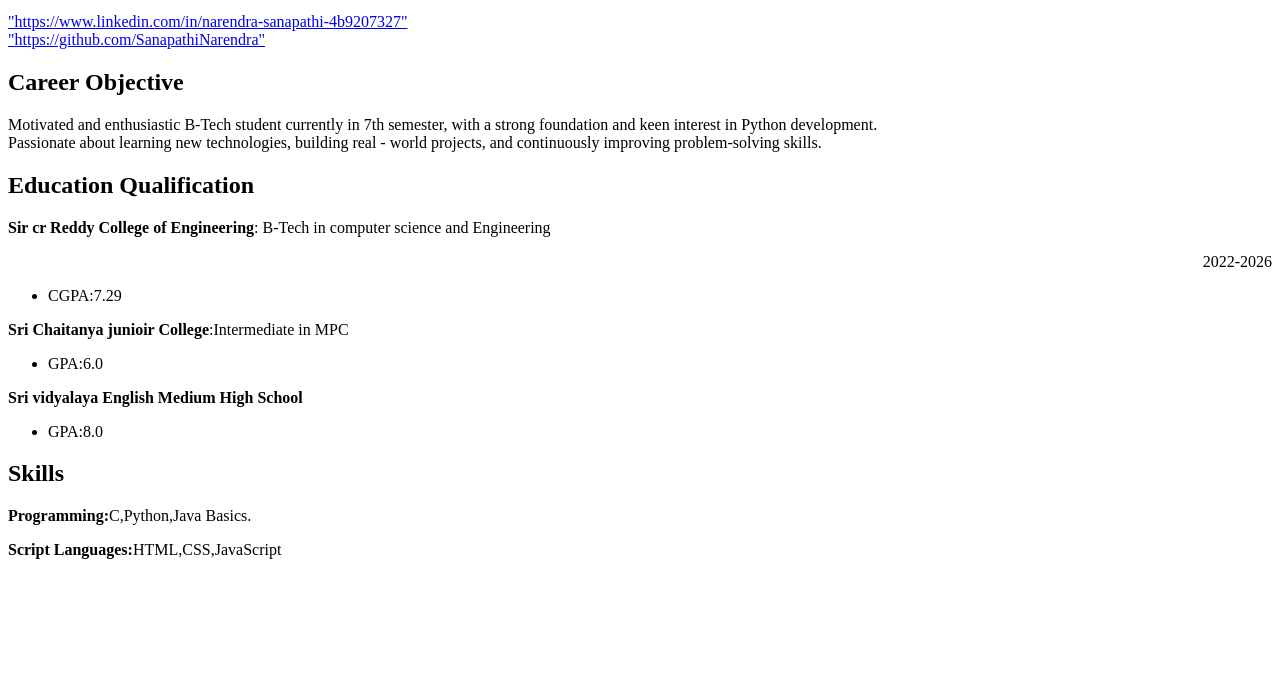
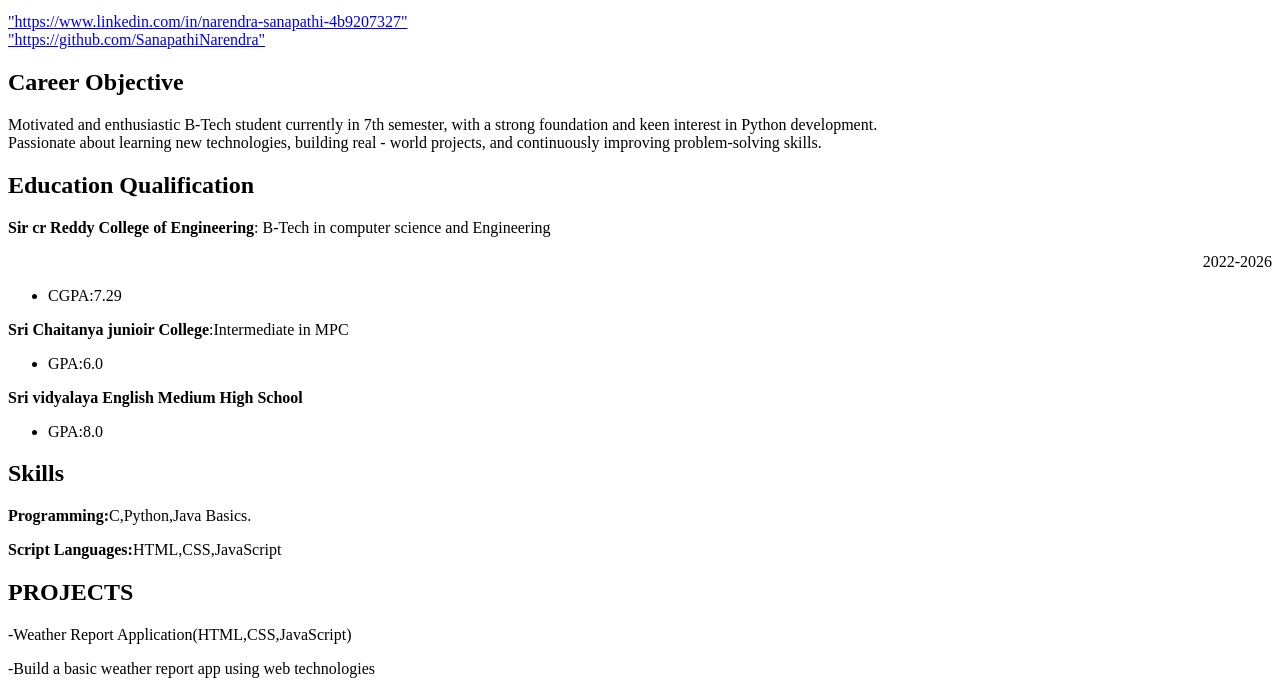
Before and after one commit to SanapathiNarendra/Resume, a plain HTML site: page index.html in a window 1280 px wide. Shown: the part 101-800 px from the top of the page. Drawn offline with Linux system fonts and the light colour scheme.

Commit message:
projects  updated

```diff
--- a/index.html
+++ b/index.html
@@ -26,7 +26,9 @@ world projects, and continuously improving problem-solving skills. </p>
 <h2>Skills</h2>
 <p><b>Programming:</b>C,Python,Java Basics.</p>
 <p><b>Script Languages:</b>HTML,CSS,JavaScript</p>
-
+<h2>PROJECTS</h2>
+<P>-Weather Report Application(HTML,CSS,JavaScript)</P>
+<p>-Build a basic weather report app using web technologies</p>
 
 
 
```
